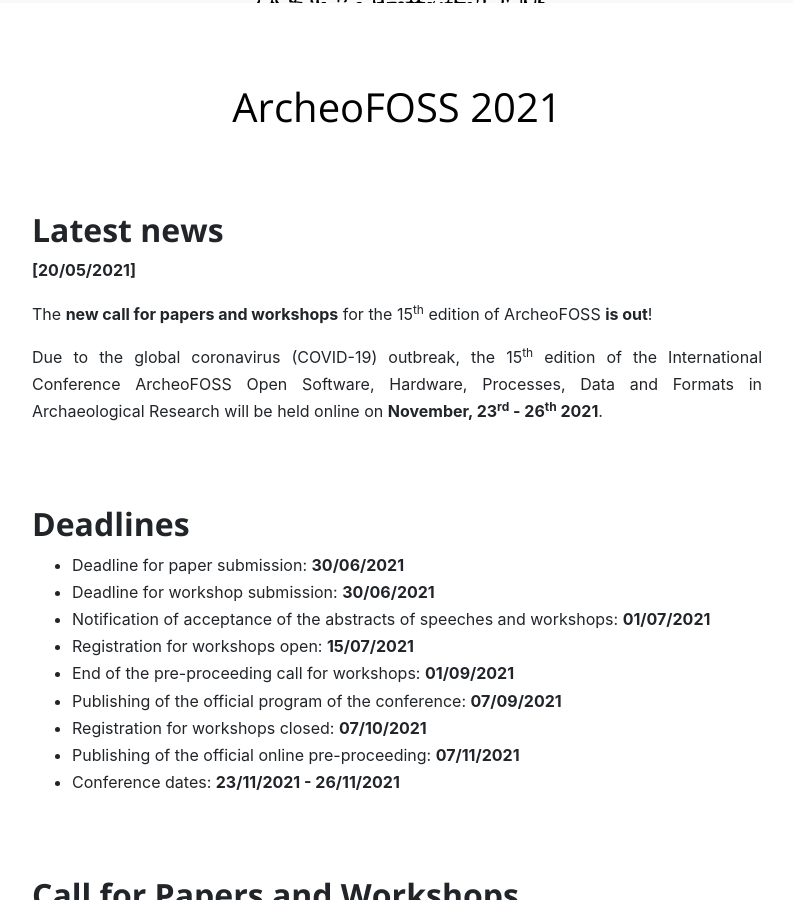
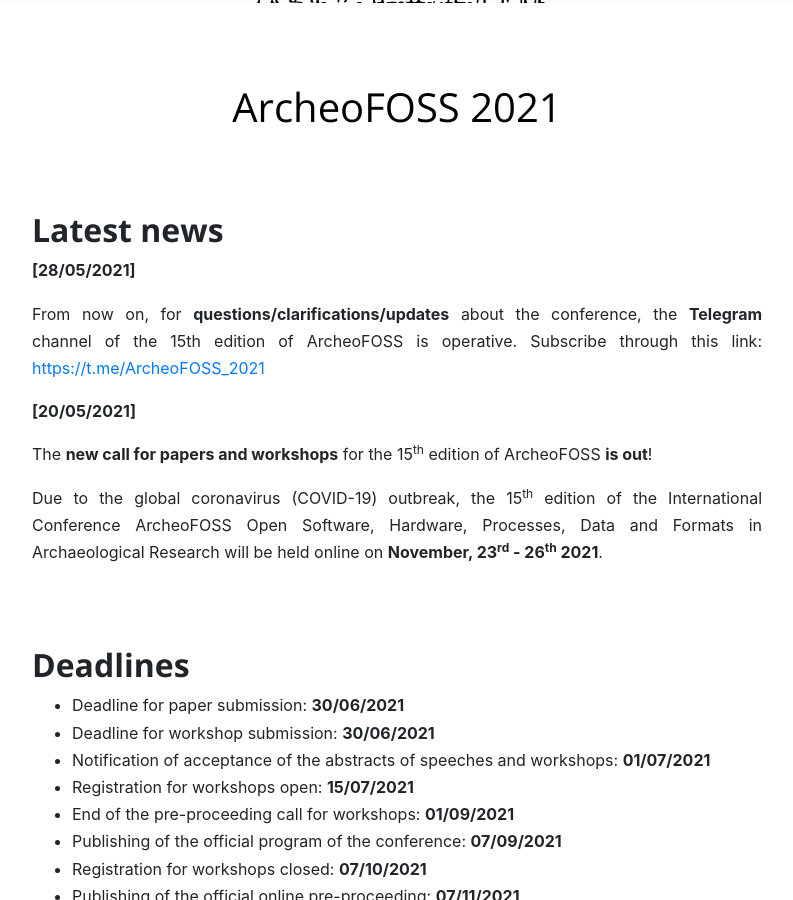
Before and after one commit to archeofoss/2021, a Jekyll site: the page built from index.md, in a window 1280 px wide and 900 px high, scrolled down 897 px. Shown: the whole window, without its empty margins (243-1036 px from the left). Built offline with Jekyll 4.4.1, drawn with Linux system fonts in a browser that asks for light colours; nearby versions of some CDN libraries.

Commit message:
Telegram update

```diff
--- a/index.md
+++ b/index.md
@@ -6,6 +6,11 @@
 ---
 
 ## Latest news
+
+**[28/05/2021]**
+
+From now on, for **questions/clarifications/updates** about the conference, the **Telegram** channel of the 15th edition of ArcheoFOSS is operative.
+Subscribe through this link: [https://t.me/ArcheoFOSS_2021](https://t.me/ArcheoFOSS_2021)
 
 **[20/05/2021]**
 
```
